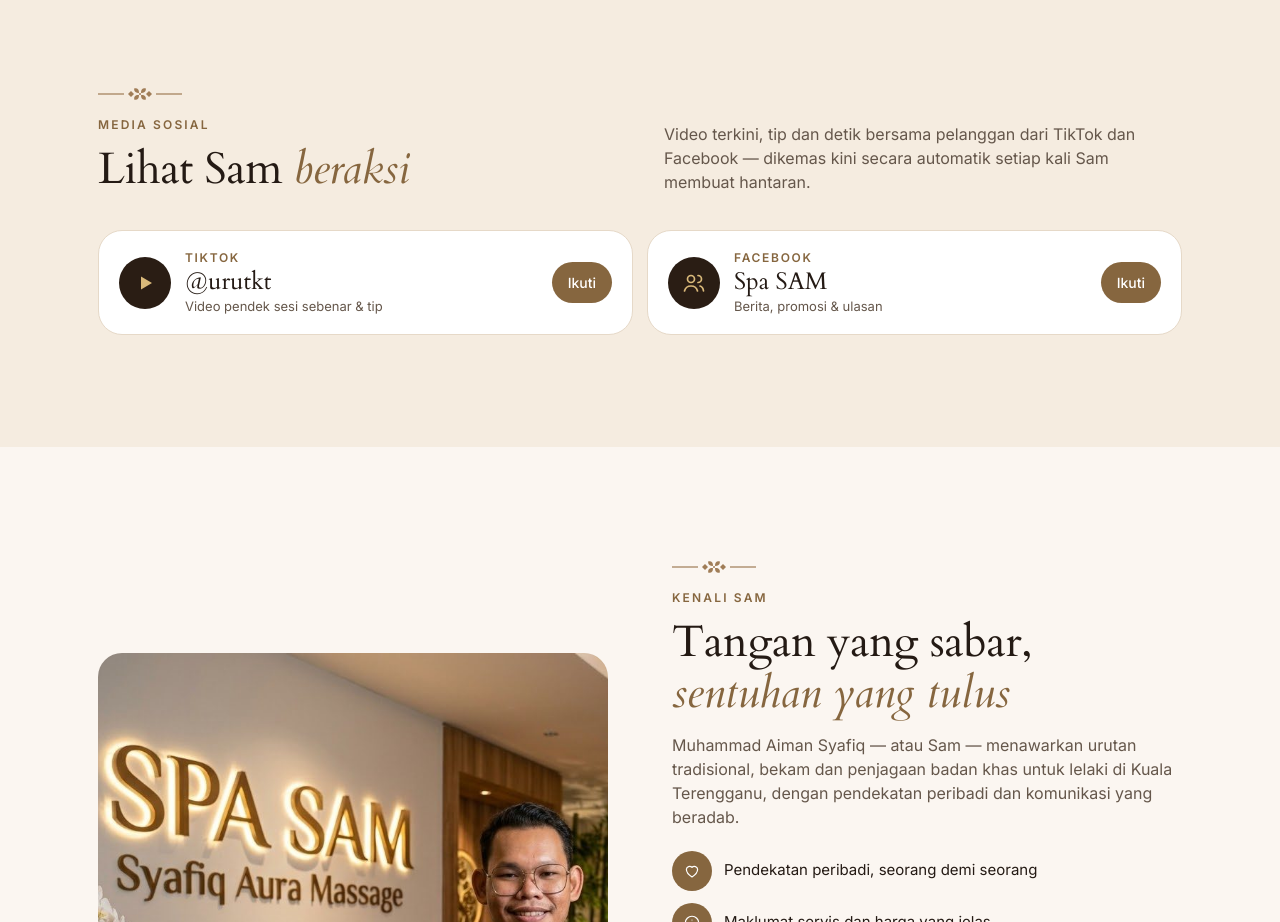
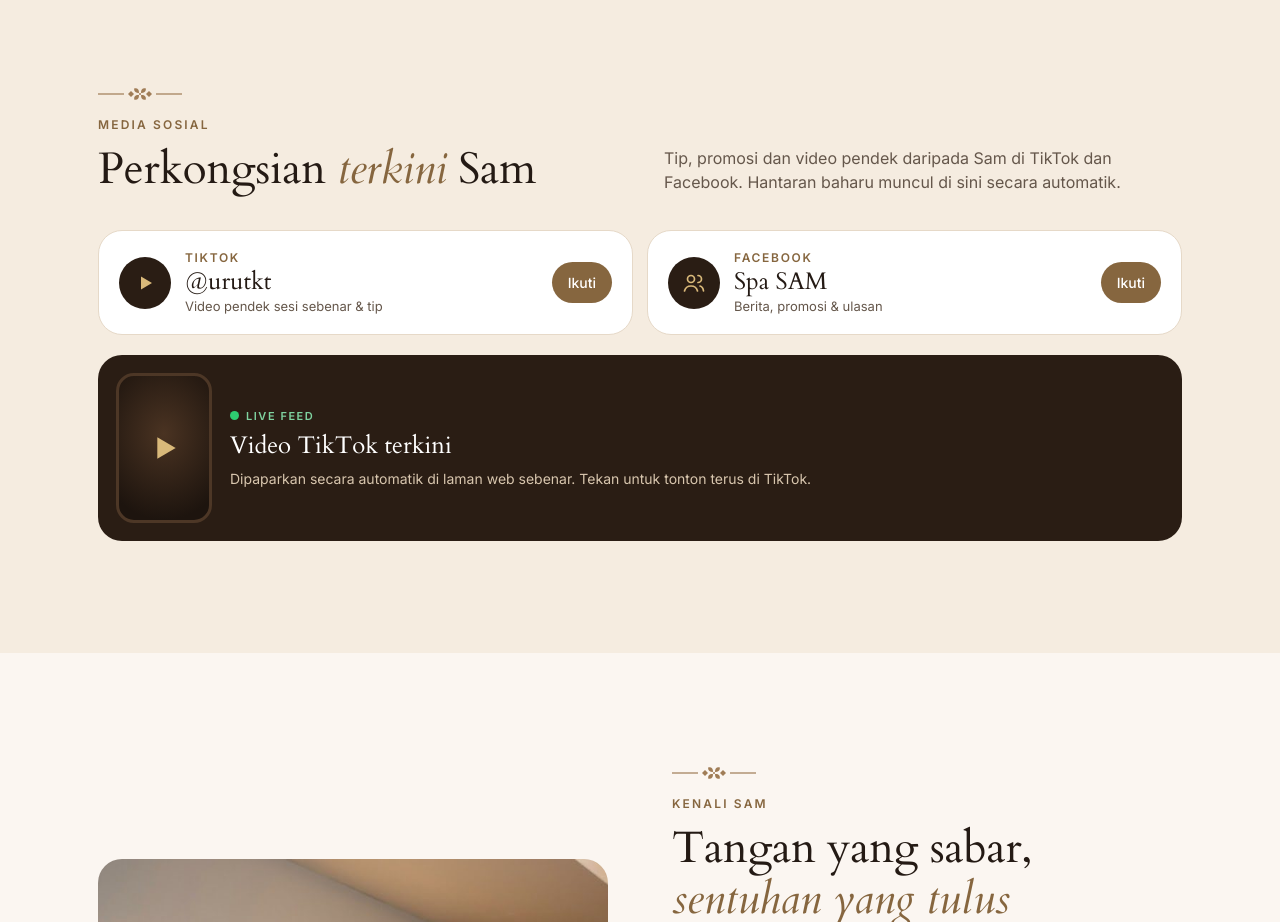
Before and after one commit to YushAbdullah/SPASAM, a plain HTML site: page index.html in a window 1280 px wide. Shown: the part 3280-4202 px from the top of the page. Drawn offline with Linux system fonts and the light colour scheme.

Commit message:
Social section: clearer headline and live-feed panel
"Lihat Sam beraksi" -> "Perkongsian terkini Sam". Adds a LIVE FEED panel
that links to TikTok where third-party embeds are blocked (previews);
on the live site the TikTok feed loads in its place.

Co-Authored-By: Claude Opus 5.5 <noreply@anthropic.com>
Claude-Session: https://claude.ai/code/session_01C2vH41zeFB8qLY6S95pEUk

```diff
--- a/index.html
+++ b/index.html
@@ -341,6 +341,13 @@ footer nav a{color:var(--on-kayu);text-decoration:none;font-size:14px;padding:6p
 .livelink{display:inline-flex;align-items:center;gap:9px;color:var(--on-kayu);font-size:14px;font-weight:500;text-decoration:none;min-height:44px}
 .livelink:hover span{text-decoration:underline;text-underline-offset:3px}
 @media (prefers-reduced-motion:reduce){.dot{animation:none}}
+/* social fallback */
+.feedfallback[hidden]{display:none}
+.feedfallback{display:flex;align-items:center;gap:18px;margin-top:20px;background:var(--kayu);color:var(--on-kayu);border-radius:var(--r-xl);padding:18px;text-decoration:none}
+.ffscreen{width:96px;height:150px;border-radius:18px;border:3px solid #4d3726;background:radial-gradient(80% 60% at 50% 40%,#4a3322,#1d140e);display:grid;place-items:center;flex:none}
+.fftxt{display:grid;gap:4px}
+.fftxt b{font-family:var(--serif);font-size:24px;font-weight:400;color:#fff}
+.fftxt > span:last-child{font-size:14px;color:var(--on-kayu-m)}
 /* social */
 .social{background:var(--paper);border-top:1px solid var(--line)}
 .socgrid{display:grid;gap:14px}
@@ -547,9 +554,9 @@ footer nav a{color:var(--on-kayu);text-decoration:none;font-size:14px;padding:6p
         <div>
           <div class="orn"><svg><use href="#orn"/></svg></div>
           <p class="eyebrow" data-en="Social media">Media sosial</p>
-          <h2 id="h-sos" style="margin-top:10px" data-en="See Sam <em>at work</em>">Lihat Sam <em>beraksi</em></h2>
+          <h2 id="h-sos" style="margin-top:10px" data-en="Sam&#39;s <em>latest</em> updates">Perkongsian <em>terkini</em> Sam</h2>
         </div>
-        <p class="lead" data-en="Latest videos, tips and client moments from TikTok and Facebook — updated automatically whenever Sam posts.">Video terkini, tip dan detik bersama pelanggan dari TikTok dan Facebook — dikemas kini secara automatik setiap kali Sam membuat hantaran.</p>
+        <p class="lead" data-en="Tips, promotions and short videos from Sam on TikTok and Facebook. New posts appear here automatically.">Tip, promosi dan video pendek daripada Sam di TikTok dan Facebook. Hantaran baharu muncul di sini secara automatik.</p>
       </div>
       <div class="socgrid">
         <a class="soccard rv" id="tkCard" href="https://www.tiktok.com/@urutkt" target="_blank" rel="noopener">
@@ -563,6 +570,10 @@ footer nav a{color:var(--on-kayu);text-decoration:none;font-size:14px;padding:6p
           <span class="socgo" data-en="Follow">Ikuti</span>
         </a>
       </div>
+      <a class="feedfallback" id="feedFallback" href="https://www.tiktok.com/@urutkt" target="_blank" rel="noopener">
+        <span class="ffscreen"><svg viewBox="0 0 24 24" width="40" height="40" aria-hidden="true"><path fill="#D9B97A" d="M8 5.5v13l11-6.5-11-6.5Z"/></svg></span>
+        <span class="fftxt"><span class="livetag" style="color:#7fd3a0"><i class="dot"></i>LIVE FEED</span><b data-en="Latest TikTok videos">Video TikTok terkini</b><span data-en="Shown automatically on the live website. Tap to watch now on TikTok.">Dipaparkan secara automatik di laman web sebenar. Tekan untuk tonton terus di TikTok.</span></span>
+      </a>
       <div class="feeds" id="feeds" hidden>
         <div class="feed" id="tkFeed" aria-label="TikTok @urutkt"></div>
         <div class="feed" id="fbFeed" aria-label="Facebook Spa SAM"></div>
@@ -1225,7 +1236,9 @@ loadLive(); setInterval(loadLive,120000);
   var tkUrl="https://www.tiktok.com/@"+tk;
   $("#tkCard").href=tkUrl; $("#tkCard b").textContent="@"+tk; $("#fbCard").href=fbPage||fbLink;
   var canEmbed=location.protocol==="https:"&&!/claude|anthropic/.test(location.hostname);
+  $("#feedFallback").href=tkUrl;
   if(!canEmbed) return;
+  $("#feedFallback").hidden=true;
   var started=false;
   function start(){
     if(started) return; started=true;
```
